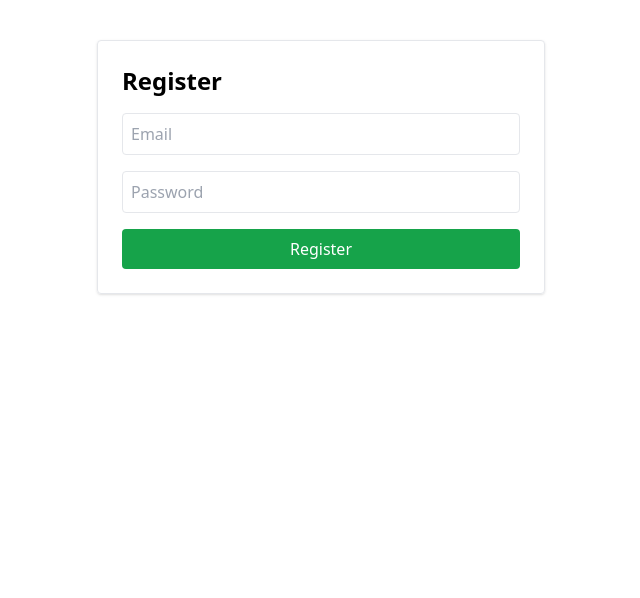
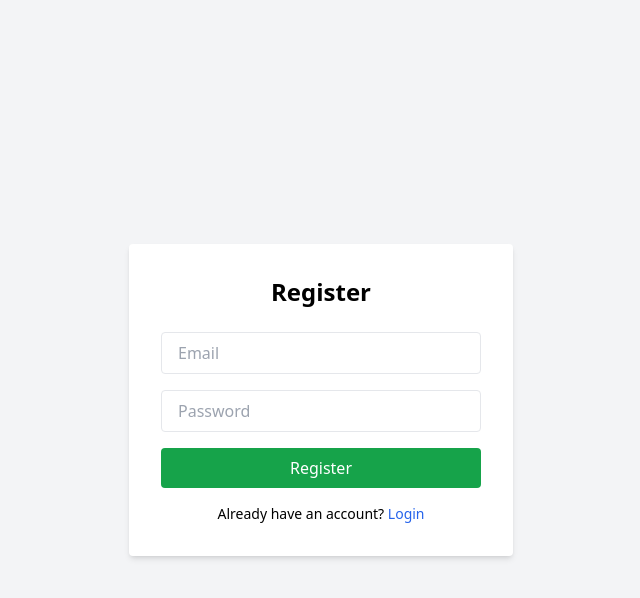
Before and after one commit to Purvankmudgal/bookstore-frontend, a React (Create React App) app: page /register in a window 1280 px wide. Shown: the top 598 px of the page, without its empty margins (319-959 px from the left). Built offline with nearby package versions, Linux system fonts and the light colour scheme.

Commit message:
Updated Login.js and Register.js

```diff
--- a/src/components/Login.js
+++ b/src/components/Login.js
@@ -1,55 +1,68 @@
+// src/components/Login.js
 import React, { useState } from 'react';
-import axios from 'axios';
+import { useNavigate } from 'react-router-dom';
+import axios from '../api';
 
 const Login = () => {
-  const [email, setEmail] = useState('');
-  const [password, setPassword] = useState('');
-  const [loading, setLoading] = useState(false);
+  const navigate = useNavigate();
+  const [formData, setFormData] = useState({ email: '', password: '' });
+  const [error, setError] = useState('');
 
-  const handleLogin = async (e) => {
+  const handleChange = e =>
+    setFormData({ ...formData, [e.target.name]: e.target.value });
+
+  const handleSubmit = async e => {
     e.preventDefault();
-    setLoading(true);
+    setError('');
     try {
-      const res = await axios.post('http://localhost:5000/api/auth/login', {
-        email,
-        password,
-      });
-      alert('Login successful!');
-      // You can save token here and redirect if needed
-      console.log('Token:', res.data.token);
-    } catch (error) {
-      alert('Login failed. Please check your credentials.');
+      const res = await axios.post('/auth/login', formData);
+      localStorage.setItem('token', res.data.token);
+      navigate('/');
+    } catch (err) {
+      setError(err.response?.data?.message || 'Login failed');
     }
-    setLoading(false);
   };
 
   return (
-    <div className="max-w-md mx-auto mt-10 p-6 border rounded shadow">
-      <h2 className="text-2xl font-bold mb-4">Login</h2>
-      <form onSubmit={handleLogin} className="flex flex-col gap-4">
+    <div className="min-h-screen flex items-center justify-center bg-gray-100">
+      <form
+        onSubmit={handleSubmit}
+        className="bg-white p-8 rounded shadow-md w-full max-w-sm"
+      >
+        <h2 className="text-2xl font-bold mb-6 text-center">Login</h2>
+        {error && <p className="text-red-500 mb-4">{error}</p>}
+
         <input
           type="email"
+          name="email"
           placeholder="Email"
-          className="border p-2 rounded"
-          value={email}
-          onChange={(e) => setEmail(e.target.value)}
+          className="w-full px-4 py-2 mb-4 border rounded"
+          value={formData.email}
+          onChange={handleChange}
           required
         />
         <input
           type="password"
+          name="password"
           placeholder="Password"
-          className="border p-2 rounded"
-          value={password}
-          onChange={(e) => setPassword(e.target.value)}
+          className="w-full px-4 py-2 mb-4 border rounded"
+          value={formData.password}
+          onChange={handleChange}
           required
         />
         <button
           type="submit"
-          disabled={loading}
-          className="bg-blue-600 text-white py-2 rounded hover:bg-blue-700"
+          className="w-full bg-blue-600 text-white py-2 rounded hover:bg-blue-700"
         >
-          {loading ? 'Logging in...' : 'Login'}
+          Login
         </button>
+
+        <p className="mt-4 text-sm text-center">
+          Don’t have an account?{' '}
+          <a href="/register" className="text-blue-600 hover:underline">
+            Register
+          </a>
+        </p>
       </form>
     </div>
   );
--- a/src/components/Register.js
+++ b/src/components/Register.js
@@ -1,56 +1,68 @@
+// src/components/Register.js
 import React, { useState } from 'react';
-import axios from 'axios';
+import { useNavigate } from 'react-router-dom';
+import axios from '../api';
 
 const Register = () => {
-  const [email, setEmail] = useState('');
-  const [password, setPassword] = useState('');
-  const [loading, setLoading] = useState(false);
+  const navigate = useNavigate();
+  const [formData, setFormData] = useState({ email: '', password: '' });
+  const [error, setError] = useState('');
 
-  const handleRegister = async (e) => {
+  const handleChange = e =>
+    setFormData({ ...formData, [e.target.name]: e.target.value });
+
+  const handleSubmit = async e => {
     e.preventDefault();
-    setLoading(true);
+    setError('');
     try {
-      await axios.post('http://localhost:5000/api/auth/register', {
-        email,
-        password,
-      });
-      alert('Registration successful! You can now login.');
-      setEmail('');
-      setPassword('');
-    } catch (error) {
-      alert('Registration failed. Try again.');
+      const res = await axios.post('/auth/register', formData);
+      localStorage.setItem('token', res.data.token);
+      navigate('/');
+    } catch (err) {
+      setError(err.response?.data?.message || 'Registration failed');
     }
-    setLoading(false);
   };
 
   return (
-    <div className="max-w-md mx-auto mt-10 p-6 border rounded shadow">
-      <h2 className="text-2xl font-bold mb-4">Register</h2>
-      <form onSubmit={handleRegister} className="flex flex-col gap-4">
+    <div className="min-h-screen flex items-center justify-center bg-gray-100">
+      <form
+        onSubmit={handleSubmit}
+        className="bg-white p-8 rounded shadow-md w-full max-w-sm"
+      >
+        <h2 className="text-2xl font-bold mb-6 text-center">Register</h2>
+        {error && <p className="text-red-500 mb-4">{error}</p>}
+
         <input
           type="email"
+          name="email"
           placeholder="Email"
-          className="border p-2 rounded"
-          value={email}
-          onChange={(e) => setEmail(e.target.value)}
+          className="w-full px-4 py-2 mb-4 border rounded"
+          value={formData.email}
+          onChange={handleChange}
           required
         />
         <input
           type="password"
+          name="password"
           placeholder="Password"
-          className="border p-2 rounded"
-          value={password}
-          onChange={(e) => setPassword(e.target.value)}
+          className="w-full px-4 py-2 mb-4 border rounded"
+          value={formData.password}
+          onChange={handleChange}
           required
-          minLength={6}
         />
         <button
           type="submit"
-          disabled={loading}
-          className="bg-green-600 text-white py-2 rounded hover:bg-green-700"
+          className="w-full bg-green-600 text-white py-2 rounded hover:bg-green-700"
         >
-          {loading ? 'Registering...' : 'Register'}
+          Register
         </button>
+
+        <p className="mt-4 text-sm text-center">
+          Already have an account?{' '}
+          <a href="/login" className="text-blue-600 hover:underline">
+            Login
+          </a>
+        </p>
       </form>
     </div>
   );
```
